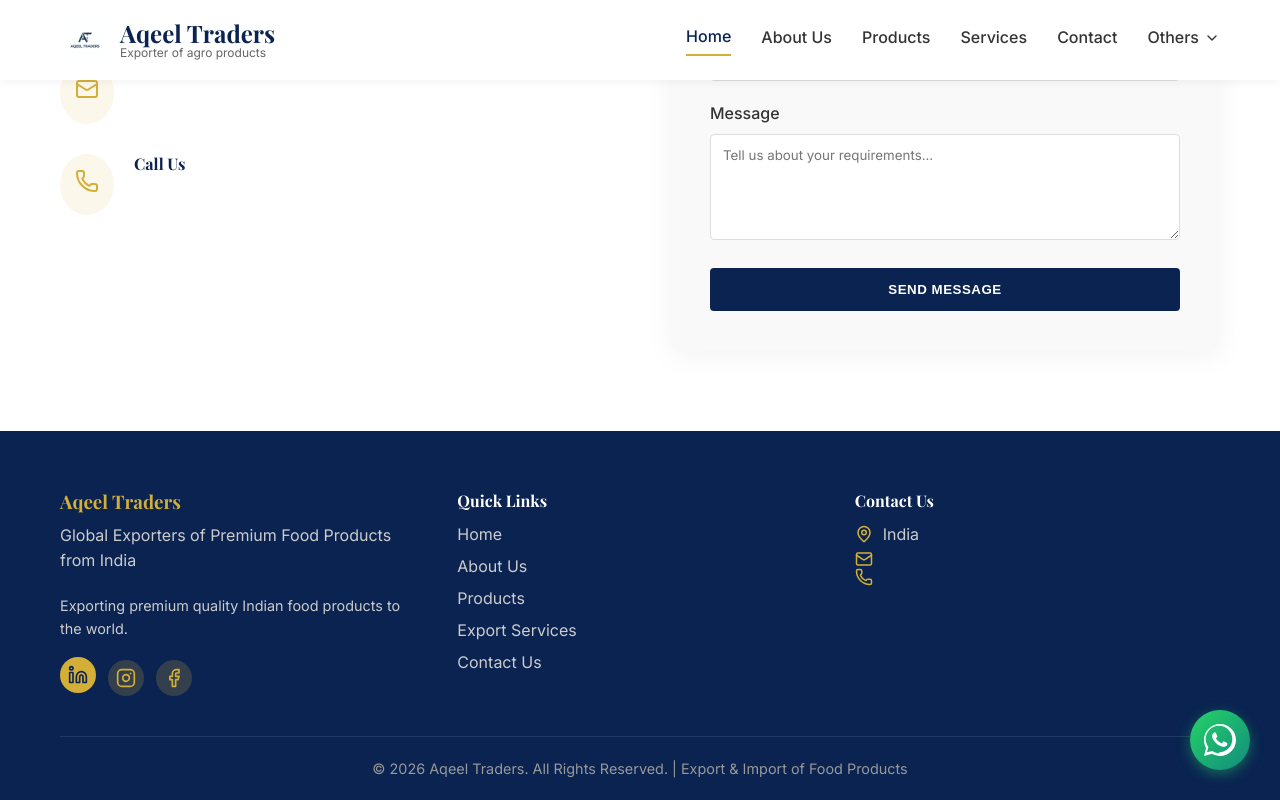
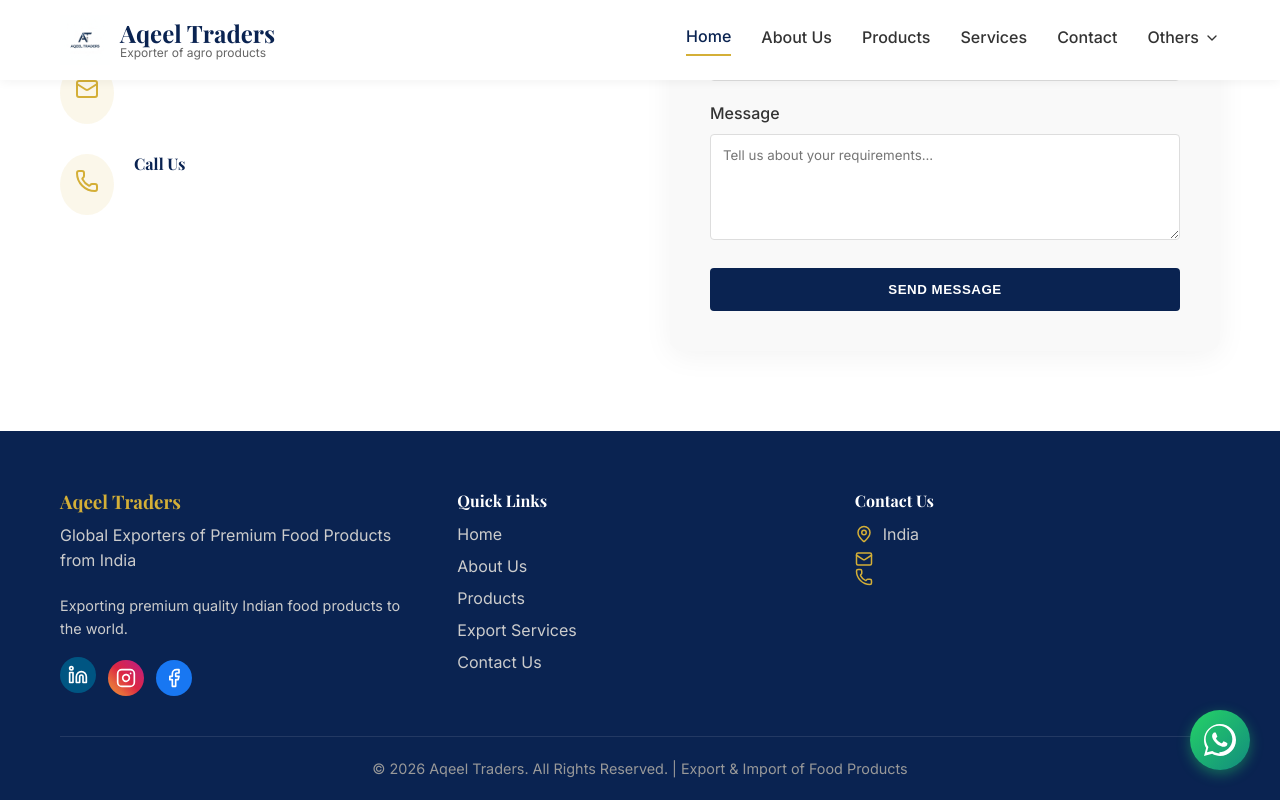
Before and after one commit to siva946/aqeel_traders_2, a React (Vite) app: page / in a window 1280 px wide. In both pictures the pointer is over the link 78 px from the left and 5851 px from the top of the page. Shown: the part 5174-5974 px from the top of the page. Built offline with nearby package versions, Linux system fonts and the light colour scheme.

Commit message:
social icons fixed

```diff
--- a/src/index.css
+++ b/src/index.css
@@ -342,17 +342,39 @@
   width: 36px;
   height: 36px;
   border-radius: 50%;
-  background-color: rgba(212, 175, 55, 0.2);
   display: flex;
   align-items: center;
   justify-content: center;
-  color: var(--color-secondary);
+  color: #fff;
   transition: all 0.3s ease;
 }
 
-.footer-social-icon:hover {
-  background-color: var(--color-secondary);
-  color: var(--color-primary);
+.footer-social-icon:nth-child(1) {
+  background-color: #0077b5;
+}
+
+.footer-social-icon:nth-child(1):hover {
+  background-color: #005582;
+  transform: translateY(-3px);
+}
+
+.footer-social-icon:nth-child(2) {
+  background: linear-gradient(45deg, #f09433 0%, #e6683c 25%, #dc2743 50%, #cc2366 75%, #bc1888 100%);
+  border: none;
+}
+
+.footer-social-icon:nth-child(2):hover {
+  opacity: 0.9;
+  transform: translateY(-3px);
+  border: none;
+}
+
+.footer-social-icon:nth-child(3) {
+  background-color: #1877f2;
+}
+
+.footer-social-icon:nth-child(3):hover {
+  background-color: #145dbf;
   transform: translateY(-3px);
 }
 
@@ -486,19 +508,40 @@
   width: 45px;
   height: 45px;
   border-radius: 50%;
-  background-color: rgba(255, 255, 255, 0.2);
-  backdrop-filter: blur(10px);
   display: flex;
   align-items: center;
   justify-content: center;
   color: #fff;
   transition: all 0.3s ease;
-  border: 2px solid rgba(255, 255, 255, 0.3);
+  border: 2px solid transparent;
 }
 
-.social-icon:hover {
-  background-color: var(--color-secondary);
-  border-color: var(--color-secondary);
+.social-icon:nth-child(1) {
+  background-color: #0077b5;
+}
+
+.social-icon:nth-child(1):hover {
+  background-color: #005582;
+  transform: translateY(-3px);
+}
+
+.social-icon:nth-child(2) {
+  background: linear-gradient(45deg, #f09433 0%, #e6683c 25%, #dc2743 50%, #cc2366 75%, #bc1888 100%);
+  border: none;
+}
+
+.social-icon:nth-child(2):hover {
+  opacity: 0.9;
+  transform: translateY(-3px);
+  border: none;
+}
+
+.social-icon:nth-child(3) {
+  background-color: #1877f2;
+}
+
+.social-icon:nth-child(3):hover {
+  background-color: #145dbf;
   transform: translateY(-3px);
 }
 
```
